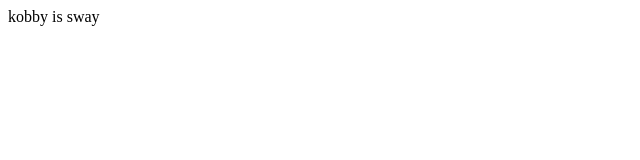
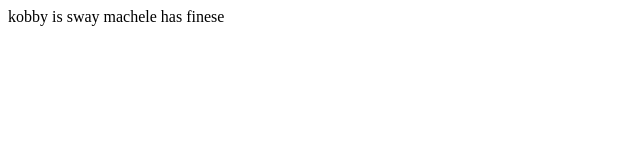
Before and after one commit to knasamoahadjei/SrcChallenge, a plain HTML site: page index.html in a window 1280 px wide. Shown: the whole page, without its empty margins (0-640 px from the left). Drawn offline with Linux system fonts and the light colour scheme.

Commit message:
Update index.html

```diff
--- a/index.html
+++ b/index.html
@@ -1,5 +1,5 @@
 <html>
 
-<body> kobby is sway</body>
+<body> kobby is sway machele has finese</body>
 
 </html>
```
